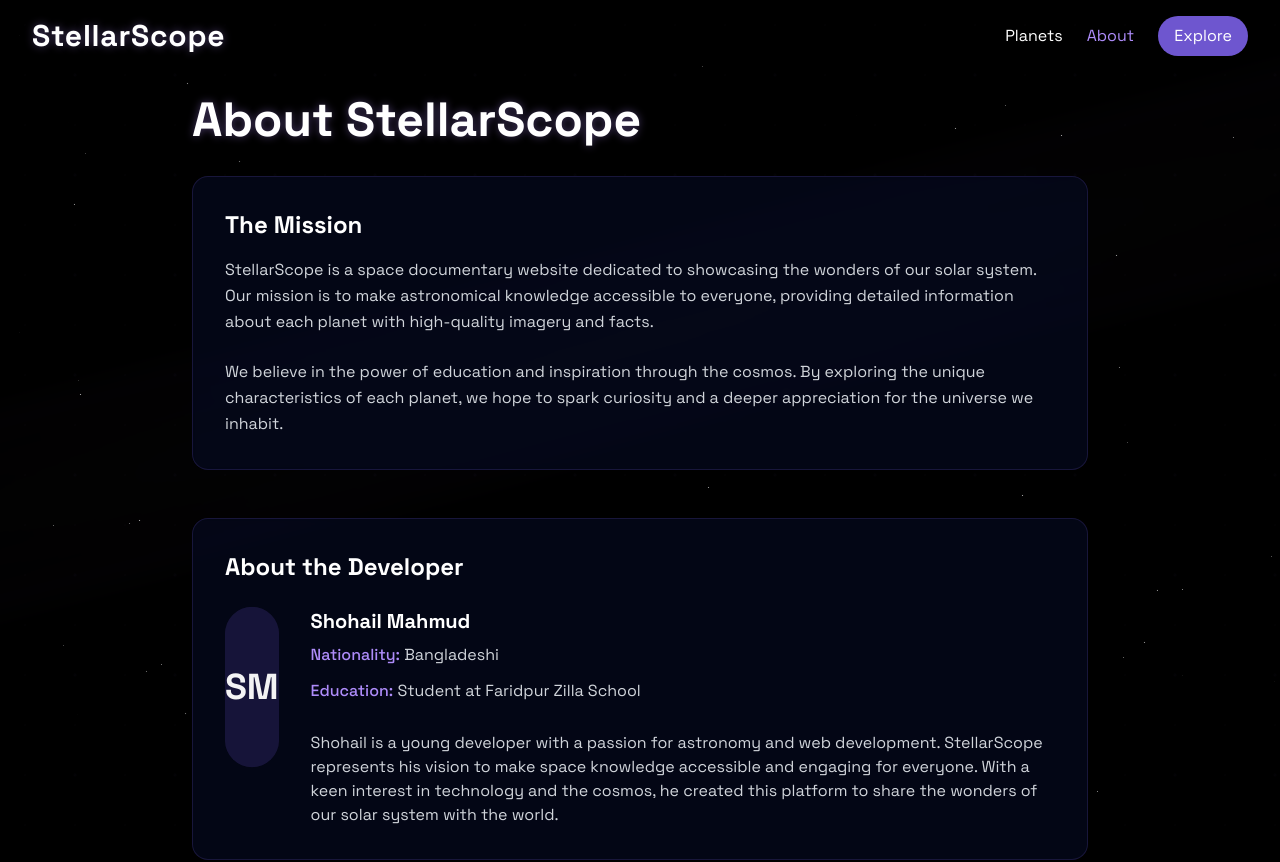
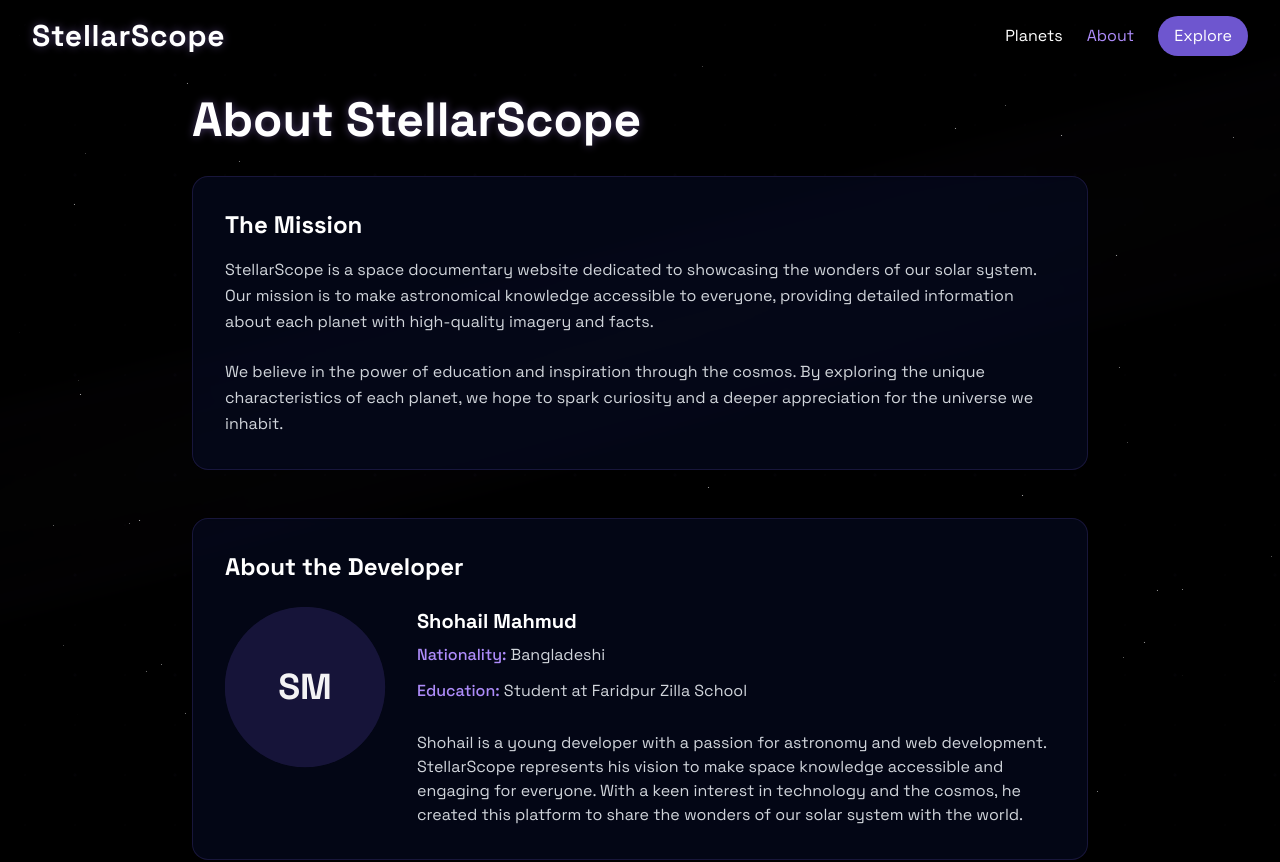
Before and after one commit to shohail-mahmud/stellar-panorama-09, a React (Vite) app: page /about in a window 1280 px wide. Shown: the top 862 px of the page. Built offline with nearby package versions, Linux system fonts and the light colour scheme.

Commit message:
Visual edit in Lovable

```diff
--- a/src/pages/AboutPage.tsx
+++ b/src/pages/AboutPage.tsx
@@ -1,19 +1,13 @@
-
 import { useState, useEffect } from 'react';
-
 const AboutPage = () => {
   const [isLoaded, setIsLoaded] = useState(false);
-
   useEffect(() => {
     const timer = setTimeout(() => {
       setIsLoaded(true);
     }, 100);
-
     return () => clearTimeout(timer);
   }, []);
-
-  return (
-    <div className="min-h-screen pt-24 pb-16 px-4 md:px-8">
+  return <div className="min-h-screen pt-24 pb-16 px-4 md:px-8">
       <div className="max-w-4xl mx-auto">
         <div className={`opacity-0 transition-opacity duration-1000 ${isLoaded ? 'opacity-100' : ''}`}>
           <h1 className="text-4xl md:text-5xl font-bold text-white mb-8 text-glow">About StellarScope</h1>
@@ -32,7 +26,7 @@ const AboutPage = () => {
             <h2 className="text-2xl font-bold text-white mb-6">About the Developer</h2>
 
             <div className="flex flex-col md:flex-row items-center md:items-start gap-8">
-              <div className="w-40 h-40 rounded-full bg-space-accent/20 animate-pulse-slow flex items-center justify-center text-4xl font-bold text-white">
+              <div className="w-40 h-40 rounded-full bg-space-accent/20 animate-pulse-slow flex items-center justify-center text-4xl font-bold text-white mx-0 px-[56px]">
                 SM
               </div>
 
@@ -57,8 +51,6 @@ const AboutPage = () => {
           </div>
         </div>
       </div>
-    </div>
-  );
+    </div>;
 };
-
 export default AboutPage;
```
